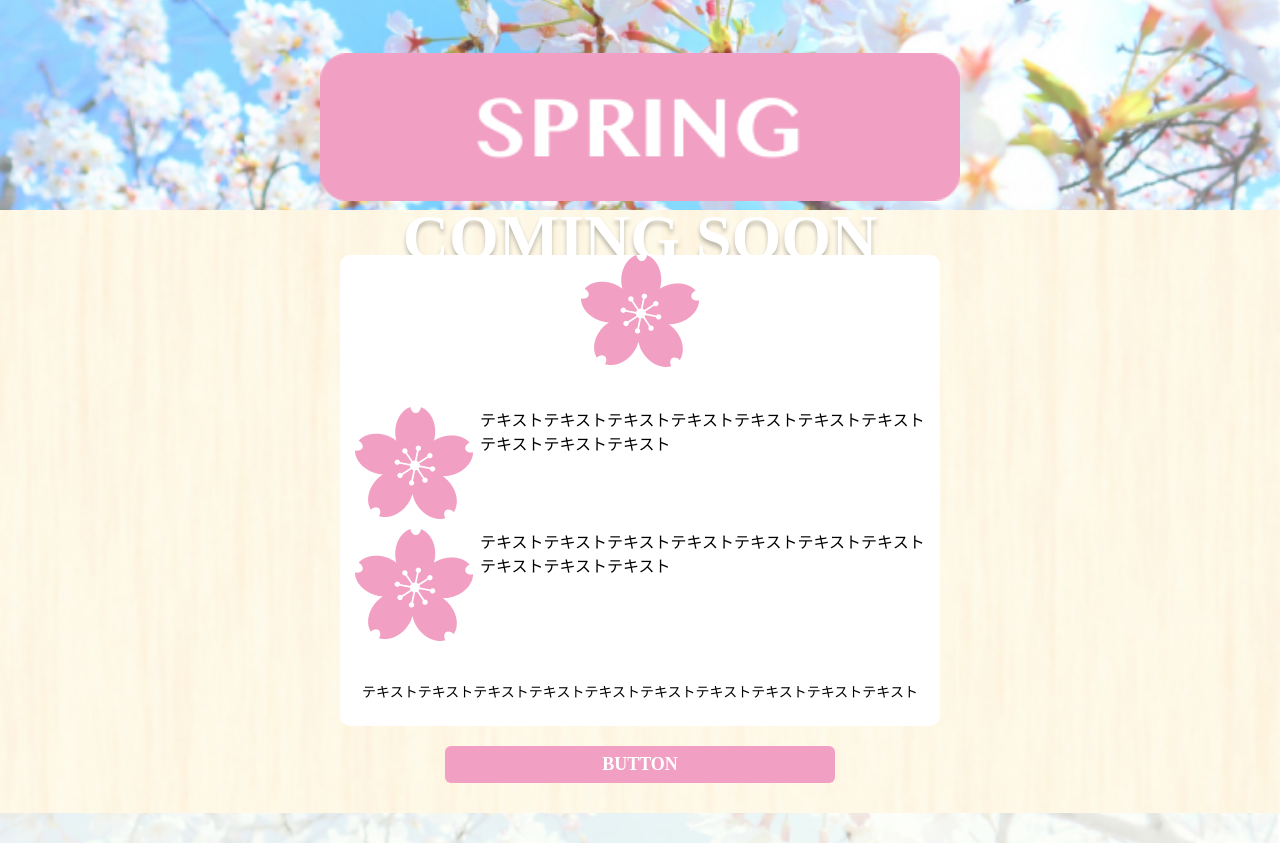
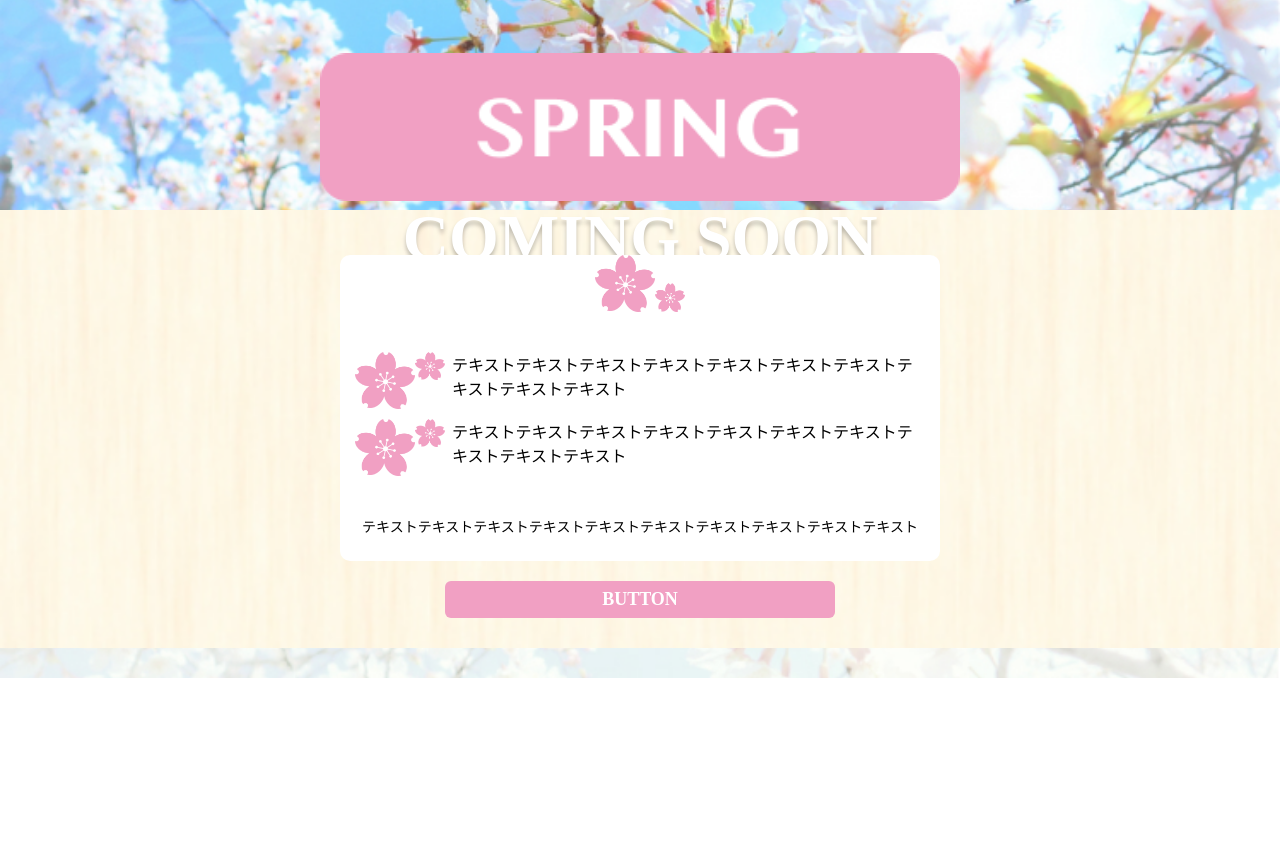
Before and after one commit to irodoriasahi/sample_coding, a React (Create React App) app: page / in a window 1280 px wide. After the commit the page ends 800 px from the top, so only its background shows below. Built offline with nearby package versions, Linux system fonts and the light colour scheme.

Commit message:
アイコンの大きさの切り替え

```diff
--- a/src/components/Icon.jsx
+++ b/src/components/Icon.jsx
@@ -4,17 +4,16 @@ import styled from "styled-components";
 export const Icon = (props) => {
   return (
     <>
-    <SIcon src={props.image}  ClassName="props.ClassName"/>
+    <SIconLarge src={props.image}  ClassName="props.text"/>
+    <SIconSmall src={props.image}  ClassName="props.text"/>
     </>
       );
 };
 
-  const SIcon = styled.img`
-    .IconLarge {
+  const SIconLarge = styled.img`
       width: 60px;
-    }
+  `;
 
-    .IconSmall {
+    const SIconSmall = styled.img`
       width: 30px;
-    }
   `;
--- a/src/components/Section.jsx
+++ b/src/components/Section.jsx
@@ -7,14 +7,14 @@ export const Section = () => {
   return (
 
     <SContainer>
-      <Icon image={icon} alt="桜アイコン" ClassName="IconLarge" />
+      <Icon image={icon} alt="桜アイコン" text="IconLarge" />
       <ul>
         <li>
-            <Icon image={icon} alt="桜アイコン" ClassName="IconSmall" />
+            <Icon image={icon} alt="桜アイコン" text="IconSmall" />
             <p>テキストテキストテキストテキストテキストテキストテキストテキストテキストテキスト</p>
         </li>
         <li>
-          <Icon image={icon} alt="桜アイコン" ClassName="IconSmall" />
+          <Icon image={icon} alt="桜アイコン" text="IconSmall" />
           <p>テキストテキストテキストテキストテキストテキストテキストテキストテキストテキスト</p>
         </li>
       </ul>
```
